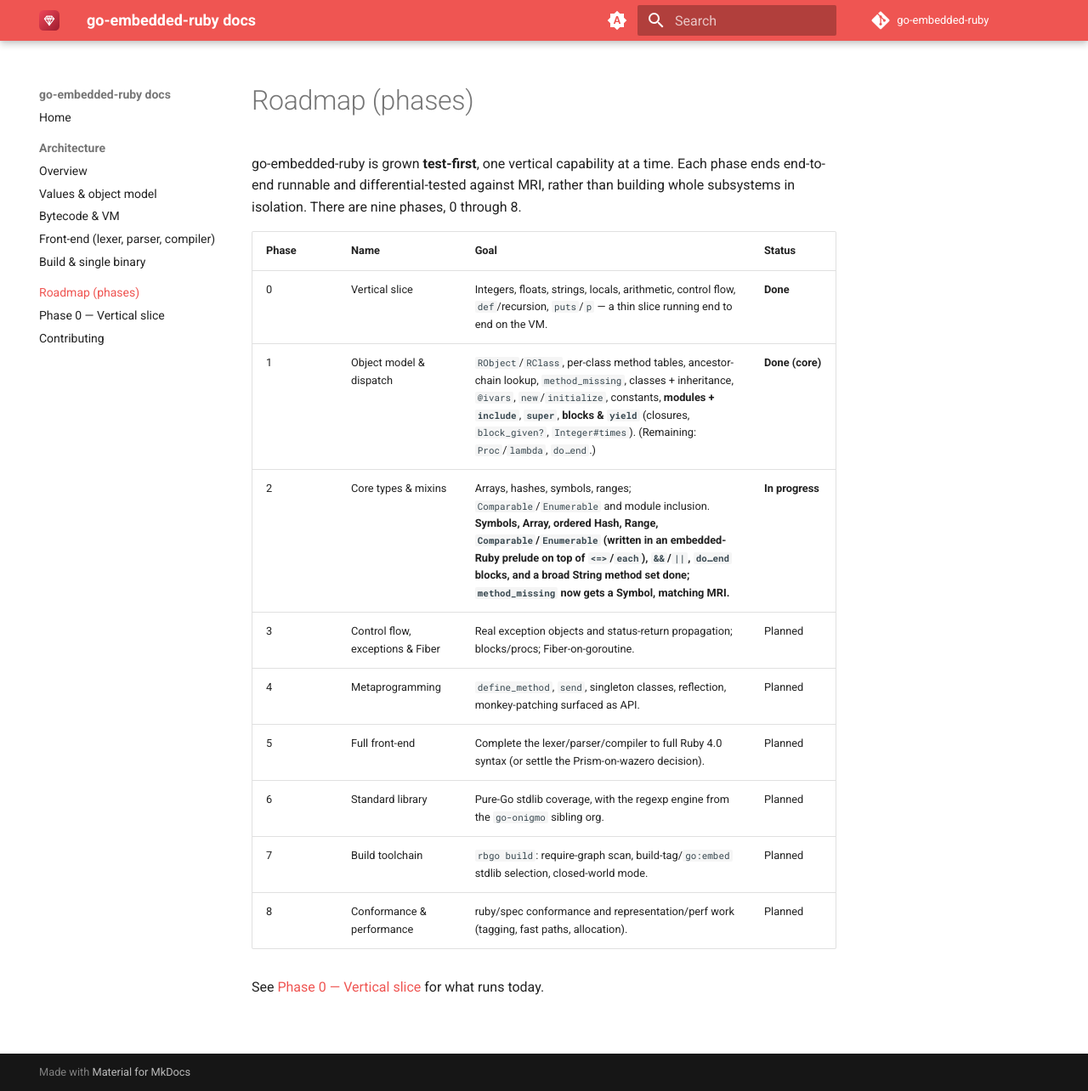
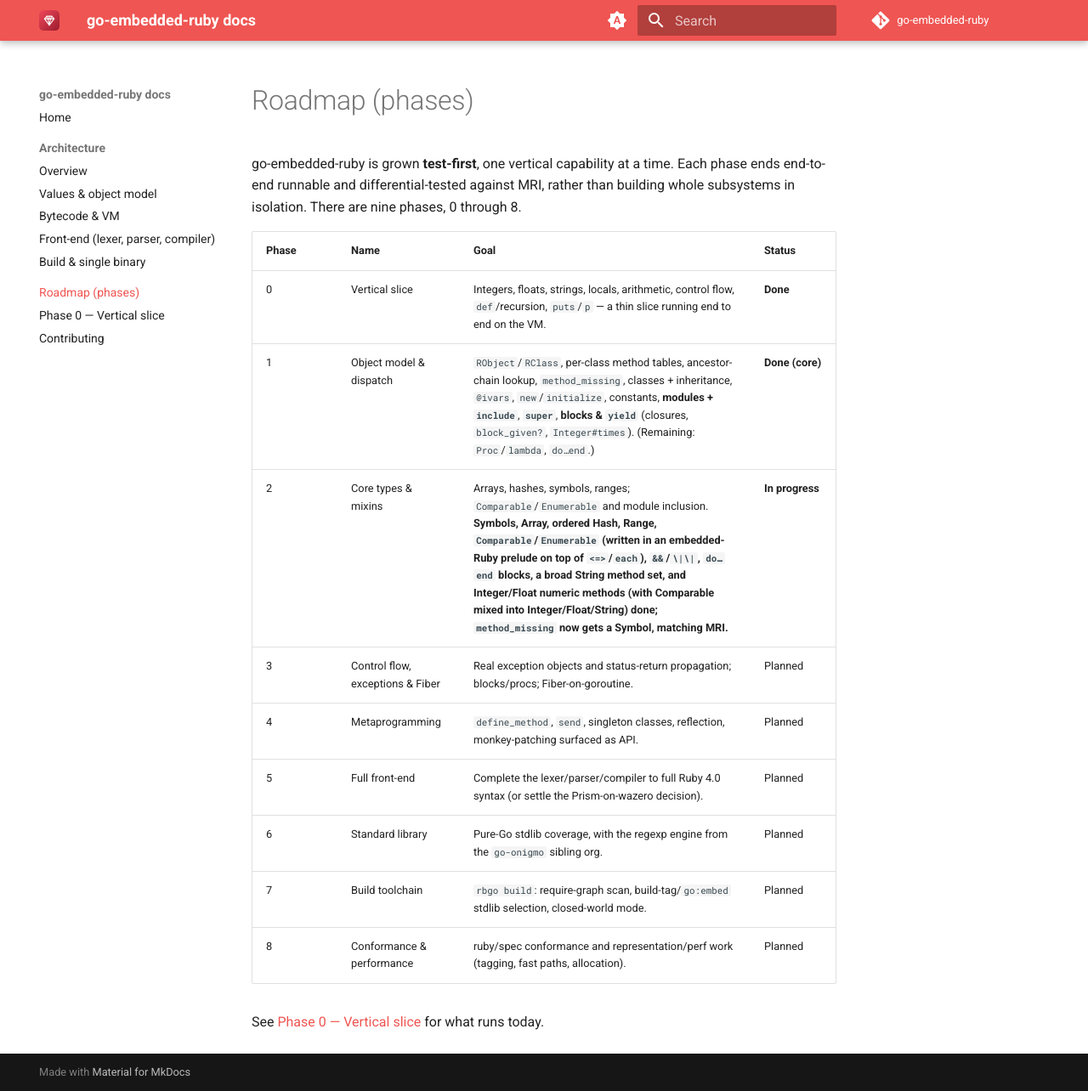
Before and after one commit to go-embedded-ruby/docs, an MkDocs documentation site: the page built from docs/roadmap.md, in a window 1280 px wide and 1284 px high. Shown: the whole window at 85% size. Built offline with MkDocs 1.6.1 and Material for MkDocs 9.7.7, drawn with Linux system fonts in a browser that asks for light colours; the version menu is left out.

Commit message:
docs(roadmap): record numeric methods; escape || in table cell
Co-Authored-By: Claude Opus 4.8 (1M context) <noreply@anthropic.com>

```diff
--- a/docs/roadmap.md
+++ b/docs/roadmap.md
@@ -8,7 +8,7 @@ building whole subsystems in isolation. There are nine phases, 0 through 8.
 | --- | --- | --- | --- |
 | 0 | Vertical slice | Integers, floats, strings, locals, arithmetic, control flow, `def`/recursion, `puts`/`p` — a thin slice running end to end on the VM. | **Done** |
 | 1 | Object model & dispatch | `RObject`/`RClass`, per-class method tables, ancestor-chain lookup, `method_missing`, classes + inheritance, `@ivars`, `new`/`initialize`, constants, **modules + `include`**, **`super`**, **blocks & `yield`** (closures, `block_given?`, `Integer#times`). (Remaining: `Proc`/`lambda`, `do…end`.) | **Done (core)** |
-| 2 | Core types & mixins | Arrays, hashes, symbols, ranges; `Comparable`/`Enumerable` and module inclusion. **Symbols, Array, ordered Hash, Range, `Comparable`/`Enumerable` (written in an embedded-Ruby prelude on top of `<=>`/`each`), `&&`/`||`, `do…end` blocks, and a broad String method set done; `method_missing` now gets a Symbol, matching MRI.** | **In progress** |
+| 2 | Core types & mixins | Arrays, hashes, symbols, ranges; `Comparable`/`Enumerable` and module inclusion. **Symbols, Array, ordered Hash, Range, `Comparable`/`Enumerable` (written in an embedded-Ruby prelude on top of `<=>`/`each`), `&&`/`\|\|`, `do…end` blocks, a broad String method set, and Integer/Float numeric methods (with Comparable mixed into Integer/Float/String) done; `method_missing` now gets a Symbol, matching MRI.** | **In progress** |
 | 3 | Control flow, exceptions & Fiber | Real exception objects and status-return propagation; blocks/procs; Fiber-on-goroutine. | Planned |
 | 4 | Metaprogramming | `define_method`, `send`, singleton classes, reflection, monkey-patching surfaced as API. | Planned |
 | 5 | Full front-end | Complete the lexer/parser/compiler to full Ruby 4.0 syntax (or settle the Prism-on-wazero decision). | Planned |
```
